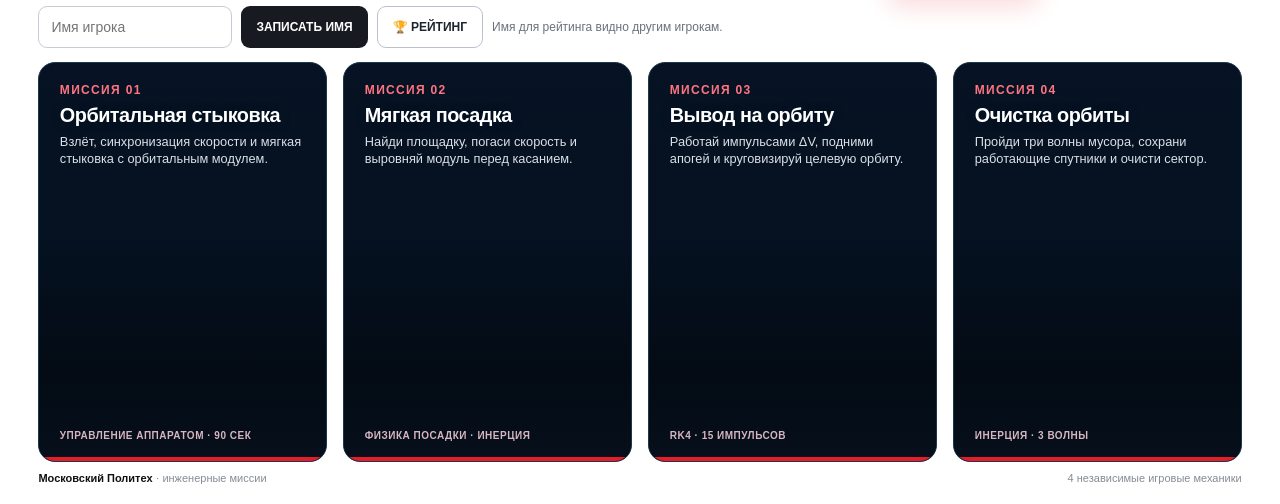
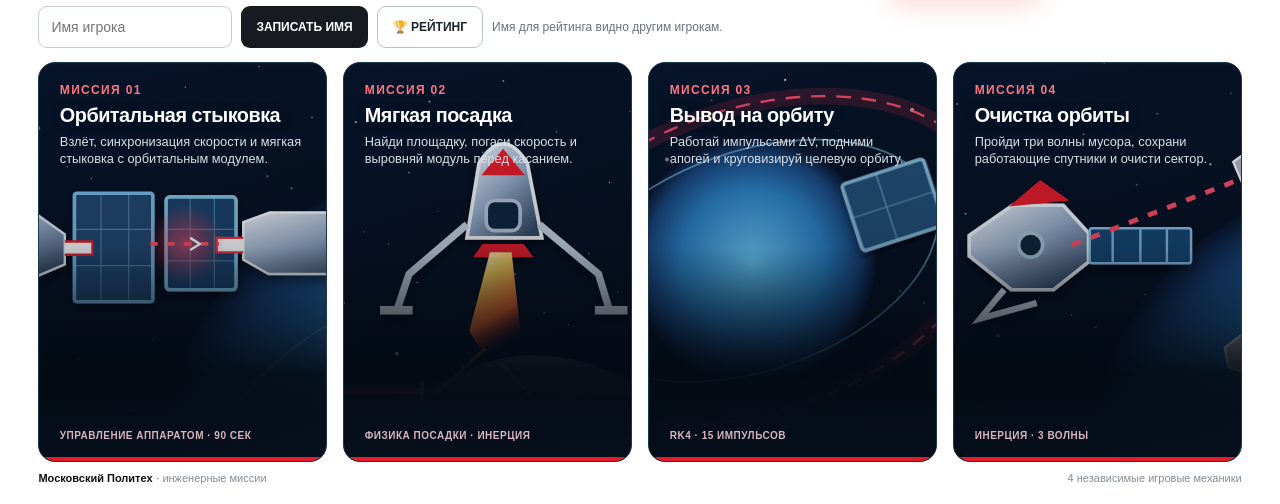
Before and after one commit to mp-digital-tools-IP/mospolytech-space-quest, a website: page index.html in a window 1280 px wide. Shown: the part 296-800 px from the top of the page. Drawn offline with Linux system fonts and the light colour scheme.

Commit message:
Enable crisp cover fallback

```diff
--- a/index.html
+++ b/index.html
@@ -164,16 +164,16 @@ h1{margin:8px 0 10px;font-size:46px;line-height:.98;letter-spacing:-.04em;color:
  <span id="player-msg" class="player-msg">Имя для рейтинга видно другим игрокам.</span>
  </section>
   <section class="grid" id="missions" tabindex="-1">
-    <a class="card" href="missions/docking/"><img class="cardvisual" src="assets/covers/docking.webp" onerror="this.onerror=null;this.src='assets/splash-docking.svg'" alt="" loading="eager" decoding="async"><div class="cardinner">
+    <a class="card" href="missions/docking/"><img class="cardvisual" src="assets/covers/docking.webp" onload="if(this.naturalWidth<4){this.onload=null;this.onerror=null;this.src='assets/splash-docking.svg'}" onerror="this.onerror=null;this.src='assets/splash-docking.svg'" alt="" loading="eager" decoding="async"><div class="cardinner">
       <div class="num">МИССИЯ 01</div><h2>Орбитальная стыковка</h2><p>Взлёт, синхронизация скорости и мягкая стыковка с орбитальным модулем.</p><div class="meta">Управление аппаратом · 90 сек</div><div class="icon">◎</div>
     </div></a>
-    <a class="card" href="missions/landing/"><img class="cardvisual" src="assets/covers/landing.webp" onerror="this.onerror=null;this.src='assets/splash-landing.svg'" alt="" loading="eager" decoding="async"><div class="cardinner">
+    <a class="card" href="missions/landing/"><img class="cardvisual" src="assets/covers/landing.webp" onload="if(this.naturalWidth<4){this.onload=null;this.onerror=null;this.src='assets/splash-landing.svg'}" onerror="this.onerror=null;this.src='assets/splash-landing.svg'" alt="" loading="eager" decoding="async"><div class="cardinner">
       <div class="num">МИССИЯ 02</div><h2>Мягкая посадка</h2><p>Найди площадку, погаси скорость и выровняй модуль перед касанием.</p><div class="meta">Физика посадки · инерция</div><div class="icon">▽</div>
     </div></a>
-    <a class="card" href="missions/orbit/"><img class="cardvisual" src="assets/covers/orbit.webp" onerror="this.onerror=null;this.src='assets/splash-orbit.svg'" alt="" loading="eager" decoding="async"><div class="cardinner">
+    <a class="card" href="missions/orbit/"><img class="cardvisual" src="assets/covers/orbit.webp" onload="if(this.naturalWidth<4){this.onload=null;this.onerror=null;this.src='assets/splash-orbit.svg'}" onerror="this.onerror=null;this.src='assets/splash-orbit.svg'" alt="" loading="eager" decoding="async"><div class="cardinner">
       <div class="num">МИССИЯ 03</div><h2>Вывод на орбиту</h2><p>Работай импульсами ΔV, подними апогей и круговизируй целевую орбиту.</p><div class="meta">RK4 · 15 импульсов</div><div class="icon">◉</div>
     </div></a>
-    <a class="card" href="missions/debris/"><img class="cardvisual" src="assets/covers/debris.webp" onerror="this.onerror=null;this.src='assets/splash-debris.svg'" alt="" loading="eager" decoding="async"><div class="cardinner">
+    <a class="card" href="missions/debris/"><img class="cardvisual" src="assets/covers/debris.webp" onload="if(this.naturalWidth<4){this.onload=null;this.onerror=null;this.src='assets/splash-debris.svg'}" onerror="this.onerror=null;this.src='assets/splash-debris.svg'" alt="" loading="eager" decoding="async"><div class="cardinner">
       <div class="num">МИССИЯ 04</div><h2>Очистка орбиты</h2><p>Пройди три волны мусора, сохрани работающие спутники и очисти сектор.</p><div class="meta">Инерция · 3 волны</div><div class="icon">✦</div>
     </div></a>
   </section>
```
